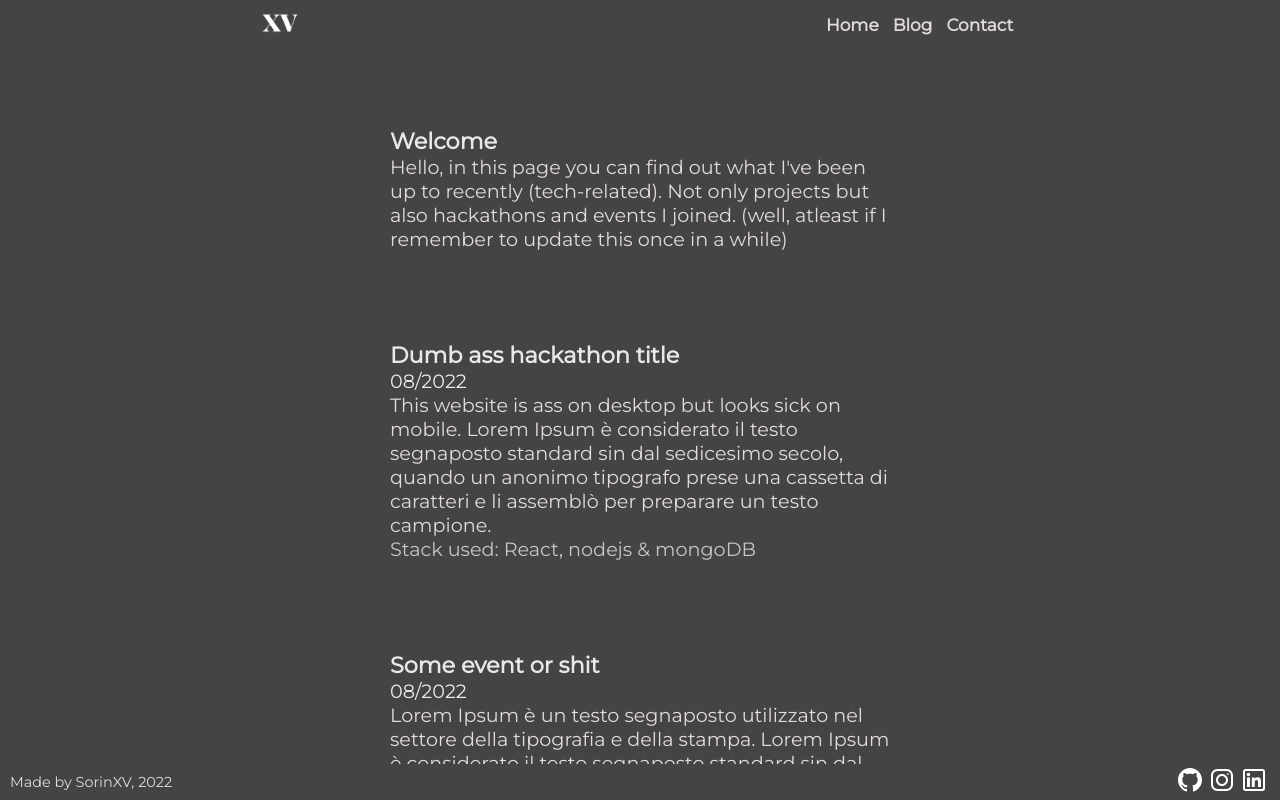
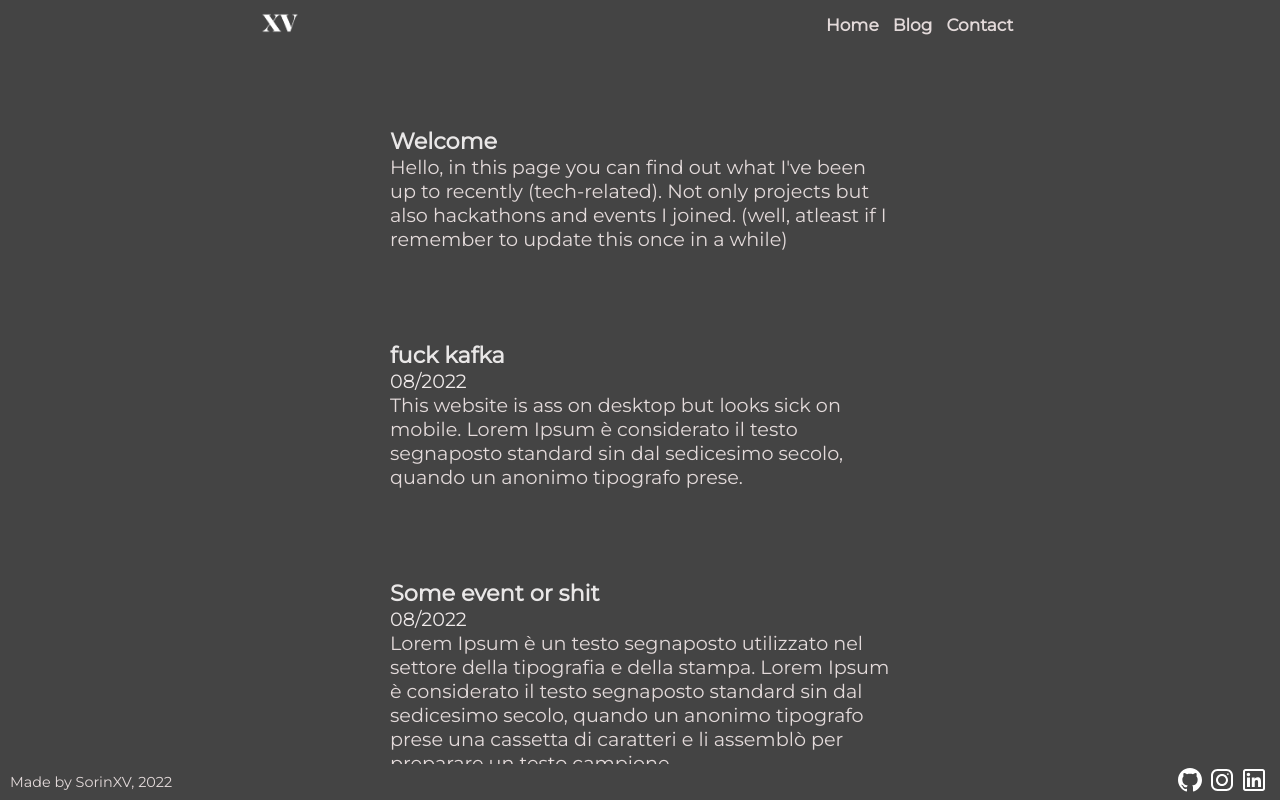
Before and after one commit to SorinXV/sorinxv.com, a React (Create React App) app: page /blog in a window 1280 px wide. Shown: the top 800 px of the page. Built offline with nearby package versions, Linux system fonts and the light colour scheme.

Commit message:
merged blog & projects in blog

```diff
--- a/src/assets/jsonfiles/blog.json
+++ b/src/assets/jsonfiles/blog.json
@@ -7,10 +7,9 @@
     "githubLink": ""
   },
   {
-    "articleName": "Dumb ass hackathon title",
+    "articleName": "fuck kafka",
     "articleDate": "08/2022",
-    "description": "This website is ass on desktop but looks sick on mobile. Lorem Ipsum è considerato il testo segnaposto standard sin dal sedicesimo secolo, quando un anonimo tipografo prese una cassetta di caratteri e li assemblò per preparare un testo campione.",
-    "tech" : "Stack used: React, nodejs & mongoDB",
+    "description": "This website is ass on desktop but looks sick on mobile. Lorem Ipsum è considerato il testo segnaposto standard sin dal sedicesimo secolo, quando un anonimo tipografo prese.",
     "githubLink": "https://github.com/SorinXV"
   },
   {
@@ -41,5 +40,37 @@
     "tech" : "Stack used: React, nodejs & mongoDB",
     "githubLink": "https://github.com/SorinXV"
   }
+  ,
+  {
+    "articleName": "Some event or shit",
+    "articleDate": "08/2022",
+    "description": "Lorem Ipsum è un testo segnaposto utilizzato nel settore della tipografia e della stampa. Lorem Ipsum è considerato il testo segnaposto standard sin dal sedicesimo secolo, quando un anonimo tipografo prese una cassetta di caratteri e li assemblò per preparare un testo campione.",
+    "tech" : "Stack used: React, nodejs & mongoDB",
+    "githubLink": "https://github.com/SorinXV"
+  }
+  ,
+  {
+    "articleName": "Some event or shit",
+    "articleDate": "08/2022",
+    "description": "Lorem Ipsum è un testo segnaposto utilizzato nel settore della tipografia e della stampa. Lorem Ipsum è considerato il testo segnaposto standard sin dal sedicesimo secolo, quando un anonimo tipografo prese una cassetta di caratteri e li assemblò per preparare un testo campione.",
+    "tech" : "Stack used: React, nodejs & mongoDB",
+    "githubLink": "https://github.com/SorinXV"
+  }
+  ,
+  {
+    "articleName": "Some event or shit",
+    "articleDate": "08/2022",
+    "description": "Lorem Ipsum è un testo segnaposto utilizzato nel settore della tipografia e della stampa. Lorem Ipsum è considerato il testo segnaposto standard sin dal sedicesimo secolo, quando un anonimo tipografo prese una cassetta di caratteri e li assemblò per preparare un testo campione.",
+    "tech" : "Stack used: React, nodejs & mongoDB",
+    "githubLink": "https://github.com/SorinXV"
+  }
+  ,
+  {
+    "articleName": "Some event or shit",
+    "articleDate": "08/2022",
+    "description": "Lorem Ipsum è un testo segnaposto utilizzato nel settore della tipografia e della stampa. Lorem Ipsum è considerato il testo segnaposto standard sin dal sedicesimo secolo, quando un anonimo tipografo prese una cassetta di caratteri e li assemblò per preparare un testo campione.",
+    "tech" : "Stack used: React, nodejs & mongoDB",
+    "githubLink": "https://github.com/SorinXV"
+  }
 
 ]
--- a/src/assets/pages/Blog.js
+++ b/src/assets/pages/Blog.js
@@ -8,12 +8,10 @@ export default function Blog() {
       {blog.map((blog) => {
         return (
           <div className='container'>
-
             <a className='small-title ' id='margin-top'>{blog.articleName}</a>
             <a className='date'>{blog.articleDate}</a>
             <a className='description'>{blog.description}</a>
             <a className='date' id='color'>{blog.tech}</a>
-
           </div>
         )
       })}
```
Also changed, not shown: src/assets/jsonfiles/projects.json (deleted, +0 -38 lines).
